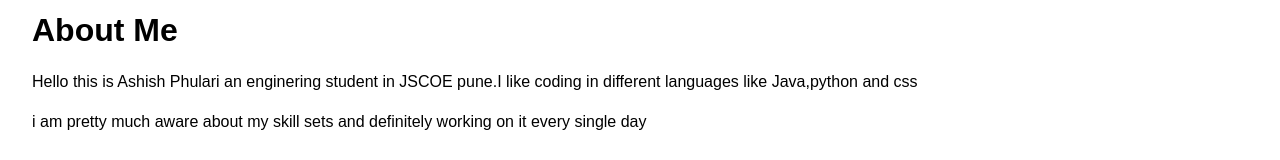
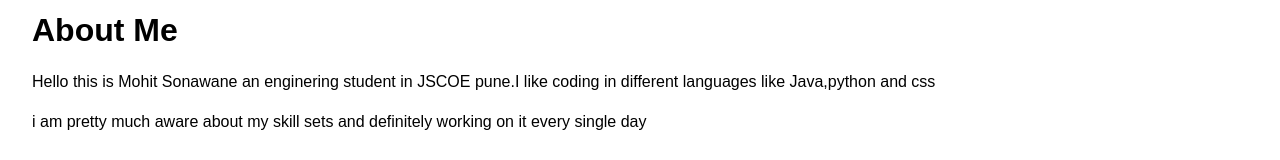
Before and after one commit to Mohit8384/OASIS-INFOBYTE, a plain HTML site: page level 1 task2/index.html in a window 1280 px wide. Shown: the part 130-290 px from the top of the page. Drawn offline with Linux system fonts and the light colour scheme.

Commit message:
Update index.html

```diff
--- a/level 1 task2/index.html
+++ b/level 1 task2/index.html
@@ -19,7 +19,7 @@
     <main>
       <section id="about">
         <h2>About Me</h2>
-        <p>Hello this is Ashish Phulari an enginering student in JSCOE pune.I like coding in different languages like Java,python and css
+        <p>Hello this is Mohit Sonawane an enginering student in JSCOE pune.I like coding in different languages like Java,python and css
         <p>i am pretty much aware about my skill sets and definitely working on it every single day</p></p>
       </section>
       <section id="skills">
```
